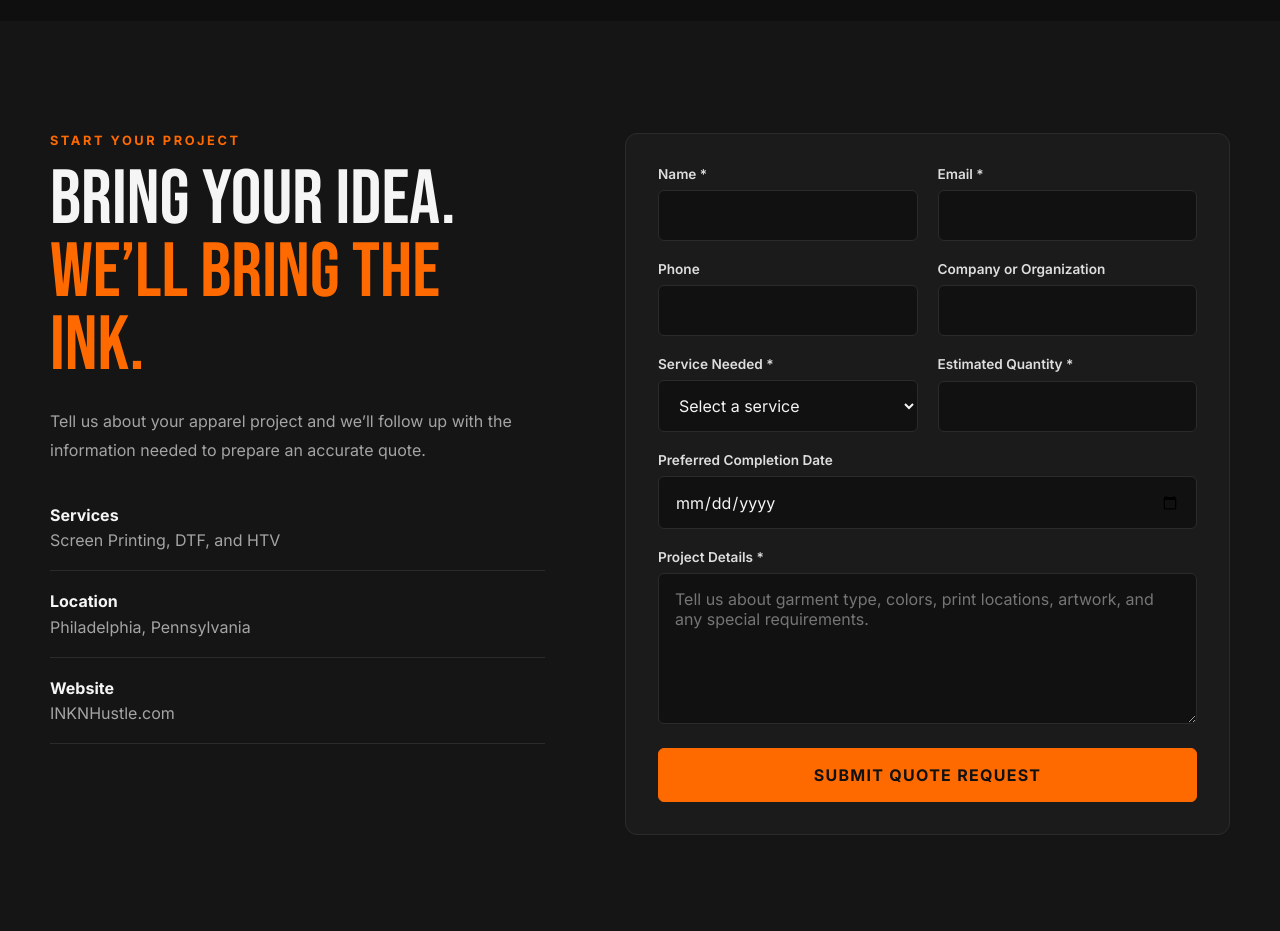
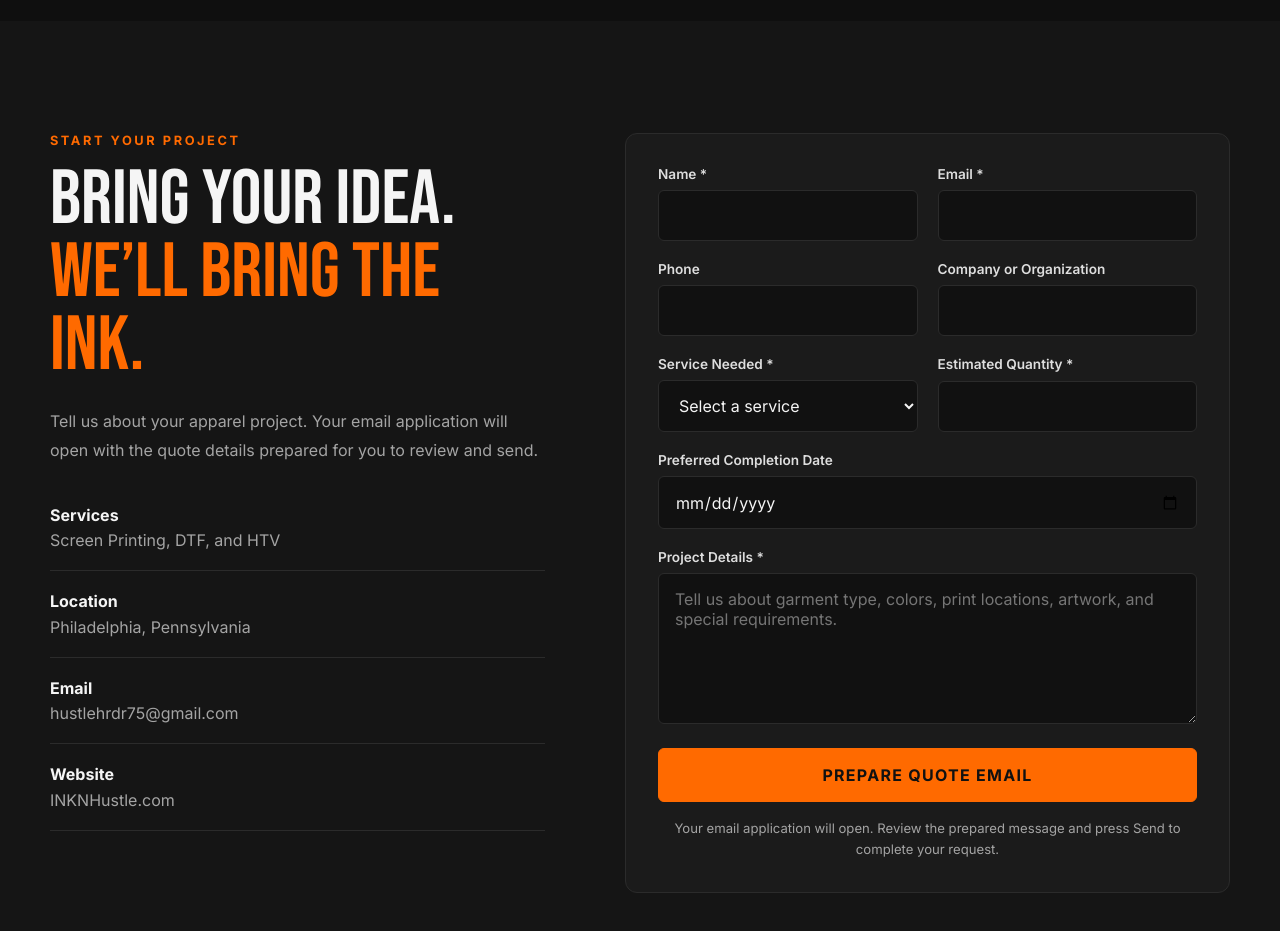
Before and after one commit to CharlieBrown3rd/inknhustle-os, a React (Vite) app: page / in a window 1280 px wide. Shown: the part 2660-3591 px from the top of the page. Built offline with nearby package versions, Linux system fonts and the light colour scheme.

Commit message:
Replace third-party form service with email quote workflow

```diff
--- a/src/App.css
+++ b/src/App.css
@@ -564,4 +564,19 @@
 #portfolio,
 #contact {
   scroll-margin-top: 100px;
+}.contact-form__notice {
+  margin: 1rem 0 0;
+  color: var(--color-muted);
+  font-size: 0.82rem;
+  line-height: 1.6;
+  text-align: center;
 }
+
+.contact__details a {
+  color: var(--color-muted);
+  transition: color 180ms ease;
+}
+
+.contact__details a:hover {
+  color: var(--color-primary);
+}
--- a/src/sections/Contact/Contact.jsx
+++ b/src/sections/Contact/Contact.jsx
@@ -13,7 +13,6 @@ const initialFormData = {
 
 function Contact() {
   const [formData, setFormData] = useState(initialFormData);
-  const [status, setStatus] = useState("");
 
   function handleChange(event) {
     const { name, value } = event.target;
@@ -27,8 +26,35 @@ function Contact() {
   function handleSubmit(event) {
     event.preventDefault();
 
-    setStatus("Your quote request is ready to be connected to email delivery.");
-    console.log("Quote request:", formData);
+    const recipient = "hustlehrdr75@gmail.com";
+    const subject = `InknHustle Quote Request — ${formData.name}`;
+
+    const body = `
+New quote request from INKNHustle.com
+
+CUSTOMER INFORMATION
+
+Name: ${formData.name}
+Email: ${formData.email}
+Phone: ${formData.phone || "Not provided"}
+Company: ${formData.company || "Not provided"}
+
+PROJECT INFORMATION
+
+Service: ${formData.service}
+Estimated Quantity: ${formData.quantity}
+Preferred Completion Date: ${formData.dueDate || "Not provided"}
+
+PROJECT DETAILS
+
+${formData.message}
+    `.trim();
+
+    const mailtoLink = `mailto:${recipient}?subject=${encodeURIComponent(
+      subject
+    )}&body=${encodeURIComponent(body)}`;
+
+    window.location.href = mailtoLink;
   }
 
   return (
@@ -42,8 +68,8 @@ function Contact() {
           </h2>
 
           <p className="contact__intro">
-            Tell us about your apparel project and we’ll follow up with the
-            information needed to prepare an accurate quote.
+            Tell us about your apparel project. Your email application will
+            open with the quote details prepared for you to review and send.
           </p>
 
           <div className="contact__details">
@@ -55,6 +81,13 @@ function Contact() {
             <div>
               <strong>Location</strong>
               <span>Philadelphia, Pennsylvania</span>
+            </div>
+
+            <div>
+              <strong>Email</strong>
+              <a href="mailto:hustlehrdr75@gmail.com">
+                hustlehrdr75@gmail.com
+              </a>
             </div>
 
             <div>
@@ -167,21 +200,20 @@ function Contact() {
                 rows="6"
                 value={formData.message}
                 onChange={handleChange}
-                placeholder="Tell us about garment type, colors, print locations, artwork, and any special requirements."
+                placeholder="Tell us about garment type, colors, print locations, artwork, and special requirements."
                 required
               />
             </div>
           </div>
 
           <button className="contact-form__button" type="submit">
-            Submit Quote Request
+            Prepare Quote Email
           </button>
 
-          {status && (
-            <p className="contact-form__status" role="status">
-              {status}
-            </p>
-          )}
+          <p className="contact-form__notice">
+            Your email application will open. Review the prepared message and
+            press Send to complete your request.
+          </p>
         </form>
       </div>
     </section>
```
